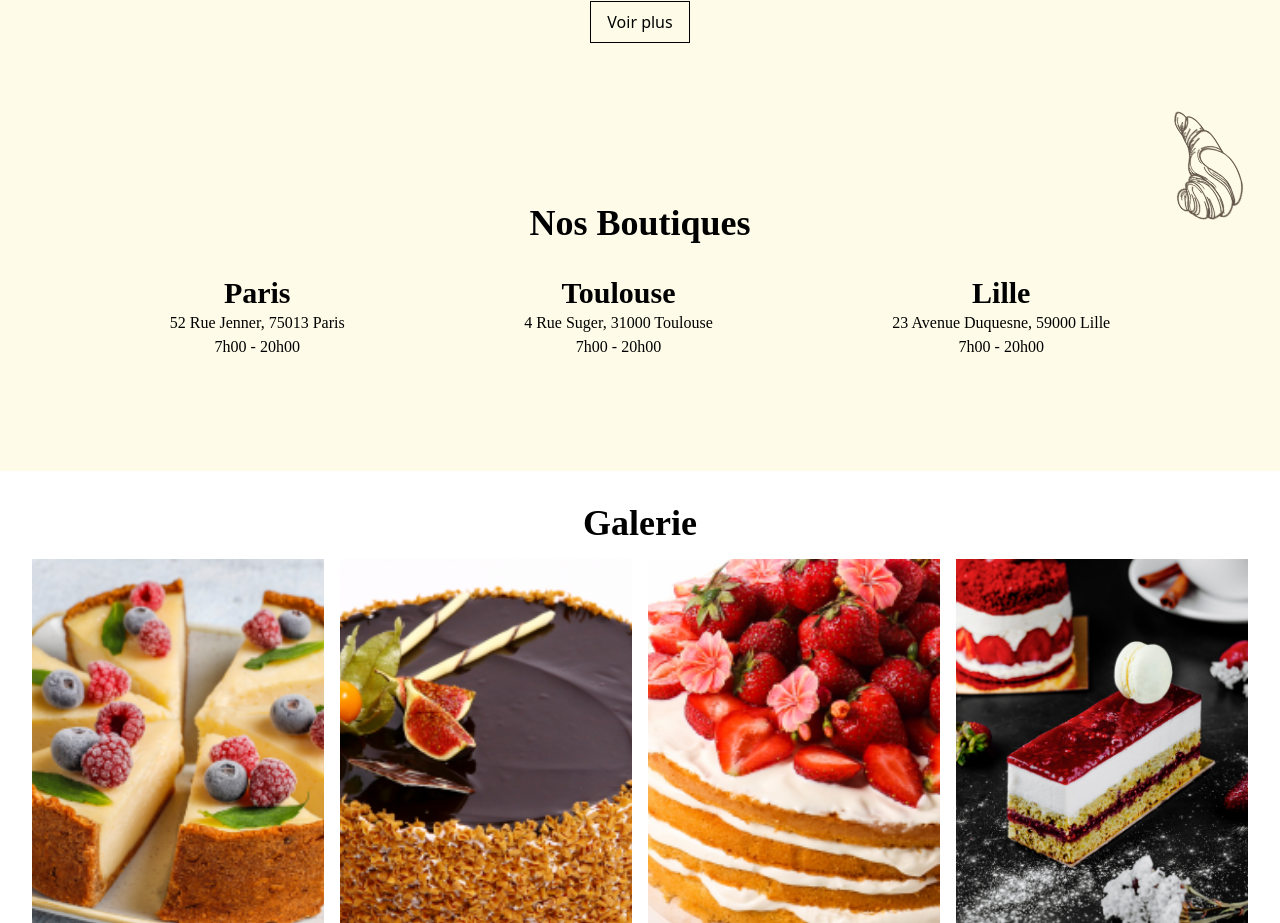
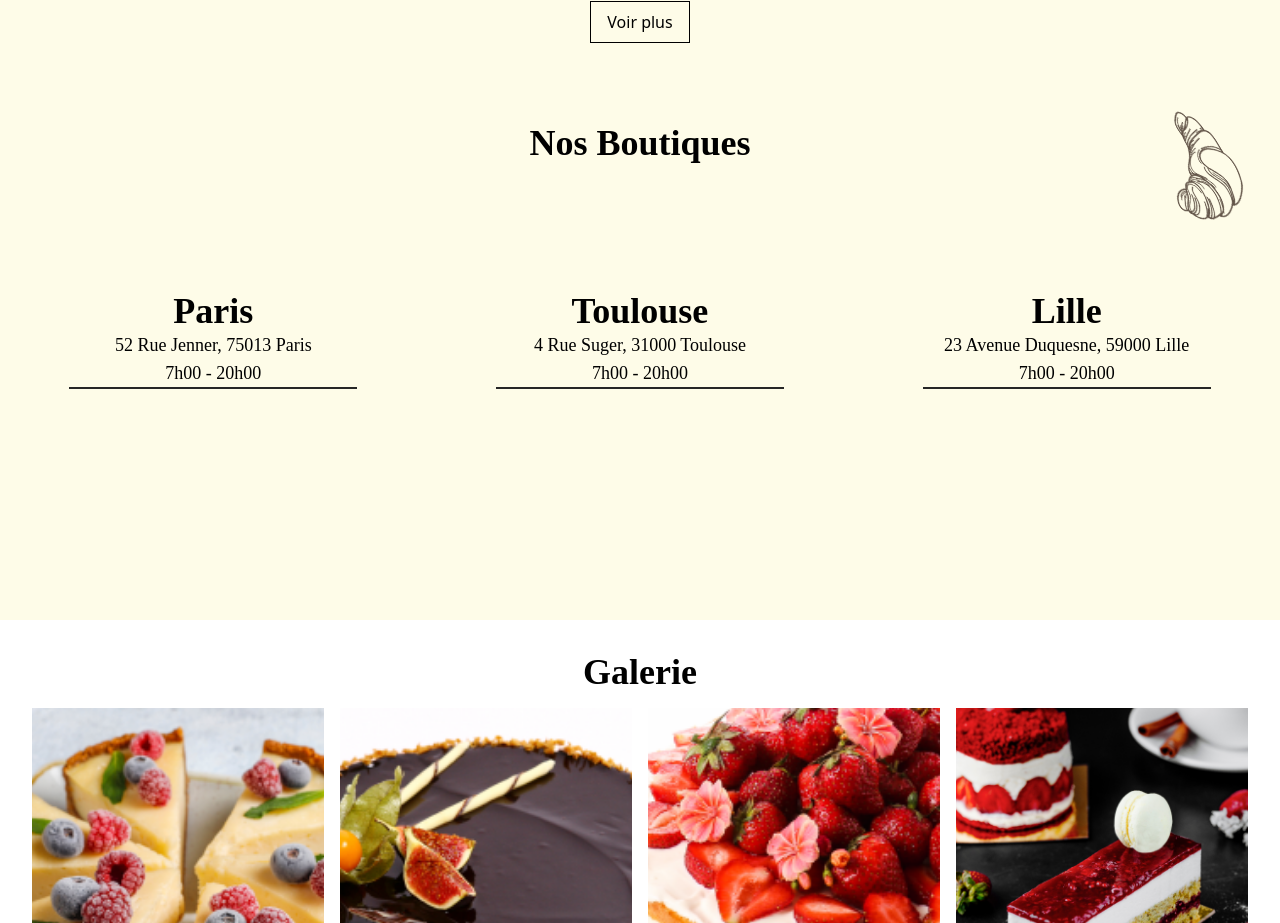
Before and after one commit to Krishanth0/Boulangeire, a React (Create React App) app in the folder boulangerie-app-react/: page / in a window 1280 px wide. Shown: the part 2220-3143 px from the top of the page. Built offline with nearby package versions, Linux system fonts and the light colour scheme; the HTML template or start-up script is replaced by a standard one.

Commit message:
+- modification des tailles de polices et font, ajout lignes sous les boutiques et ajustement du margin

```diff
--- a/boulangerie-app-react/src/components/Shops.jsx
+++ b/boulangerie-app-react/src/components/Shops.jsx
@@ -1,33 +1,37 @@
 import React from 'react';
 import img from '../assets/croissant.png';
+import line from '../assets/line.png'
 
 const Shops = () => {
   return (
-    <div className='w-full h-full bg-yellow-50 p-20 relative'>
-      <div className="absolute top-0 right-0 transform rotate-[47.95deg]">
-        <img src={img} alt="/" className="w-[145.83px] h-[97.22px]" />
+    <div className='w-full h-[497px] relative bg-yellow-50 '>
+      <div className="absolute top-0 right-0 transform ">
+        <img src={img} alt="/" className="w-[145.83px] h-[97.22px] rotate-[47.95deg]" />
       </div>
       <div>
         <h1 className='text-black text-center text-4xl font-bold'>Nos Boutiques</h1>
       </div>
-      <div className='flex flex-row mt-8 justify-around text-center'>
+      <div className='flex flex-row mt-32 justify-around text-center'>
 
-        <div className='mb-8'>
-          <h2 className='font-bold text-3xl'>Paris</h2>
-          <p>52 Rue Jenner, 75013 Paris</p>
-          <p>7h00 - 20h00 </p>
+        <div className='mb-2'>
+          <h2 className='font-semibold text-4xl'>Paris</h2>
+          <p className='text-lg'>52 Rue Jenner, 75013 Paris</p>
+          <p className='text-lg'>7h00 - 20h00 </p>
+          <img src={line} alt="/" className="w-72  h-0.5" />
         </div>
 
-        <div className='mb-8'>
-          <h2 className='font-bold text-3xl'>Toulouse</h2>
-          <p>4 Rue Suger, 31000 Toulouse</p>
-          <p>7h00 - 20h00 </p>
+        <div className='mb-2'>
+          <h2 className='font-semibold text-4xl'>Toulouse</h2>
+          <p className='text-lg'>4 Rue Suger, 31000 Toulouse</p>
+          <p className='text-lg'>7h00 - 20h00 </p>
+          <img src={line} alt="/" className="w-72  h-0.5" />
         </div>
 
-        <div className='mb-8'>
-          <h2 className='font-bold text-3xl'>Lille</h2>
-          <p>23 Avenue Duquesne, 59000 Lille</p>
-          <p>7h00 - 20h00 </p>
+        <div className='mb-2'>
+          <h2 className='font-semibold text-4xl'>Lille</h2>
+          <p className='text-lg'>23 Avenue Duquesne, 59000 Lille</p>
+          <p className='text-lg'>7h00 - 20h00 </p>
+          <img src={line} alt="/" className="w-72  h-0.5" />
         </div>
 
       </div>
```
